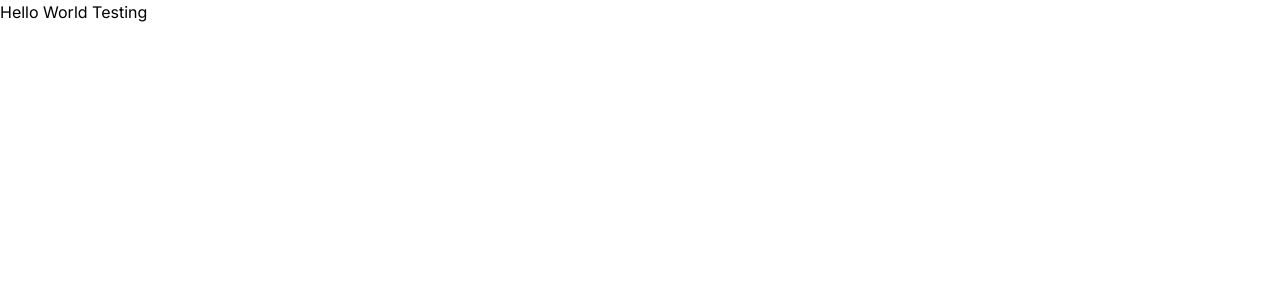
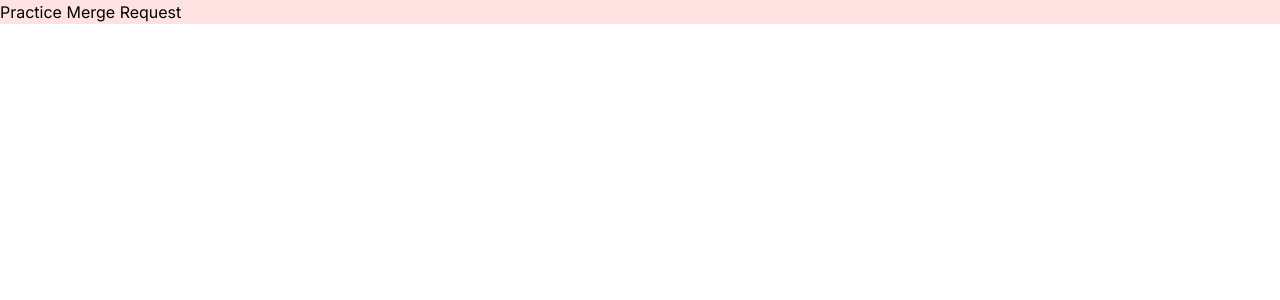
Before and after one commit to DrrylPns/AGreenNature, a Next.js app: page / in a window 1280 px wide. Shown: the top 300 px of the page. Built offline with nearby package versions, Linux system fonts and the light colour scheme.

Commit message:
Practice Merge Request
practice merge request from darryl to master

```diff
--- a/src/app/page.tsx
+++ b/src/app/page.tsx
@@ -1,7 +1,7 @@
-import Image from 'next/image'
+import Image from "next/image";
 
 export default function Home() {
   return (
-    <h1>Hello World Testing</h1>
+    <h1 className='bg-red-100'>Practice Merge Request</h1>
   )
 }
```
Also changed, not shown: 1 other file (tests, documents, lock files or other folders).
